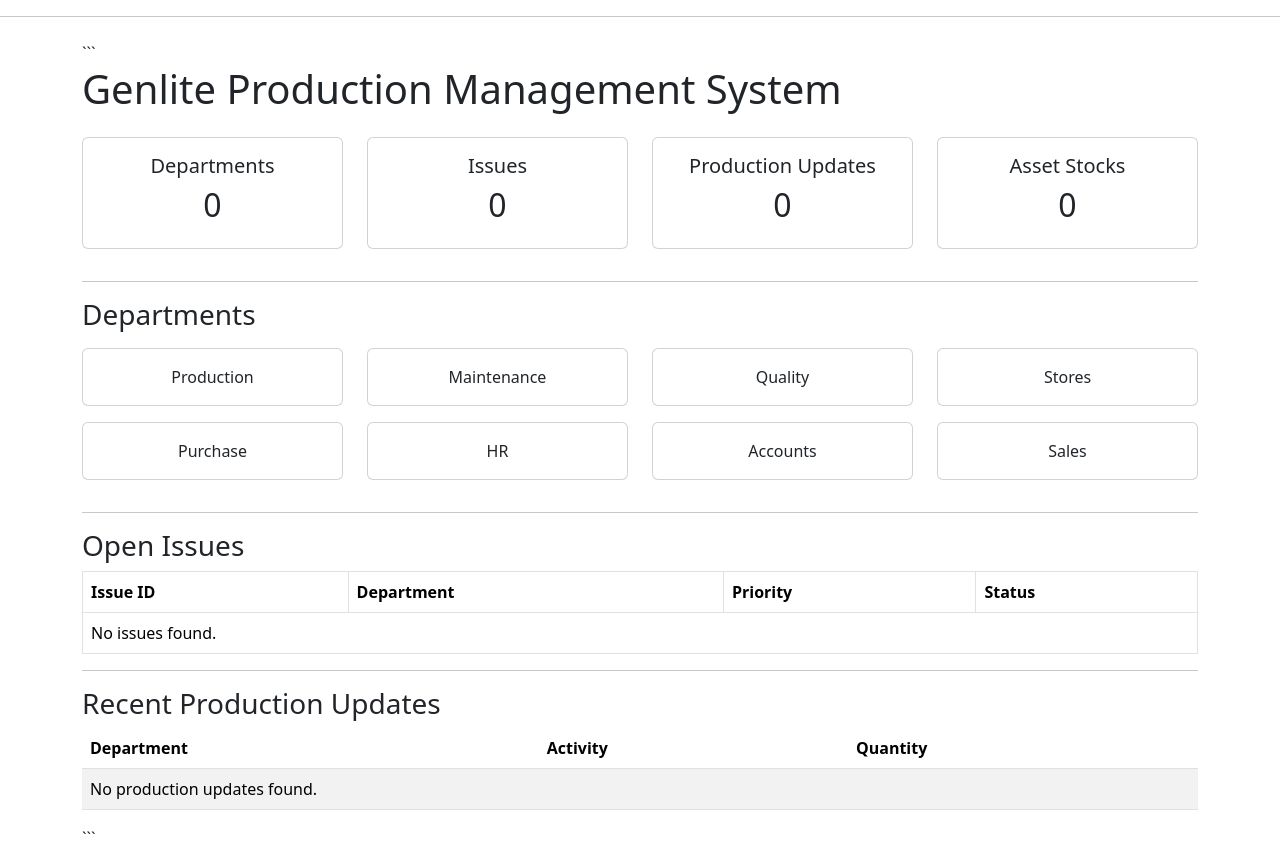
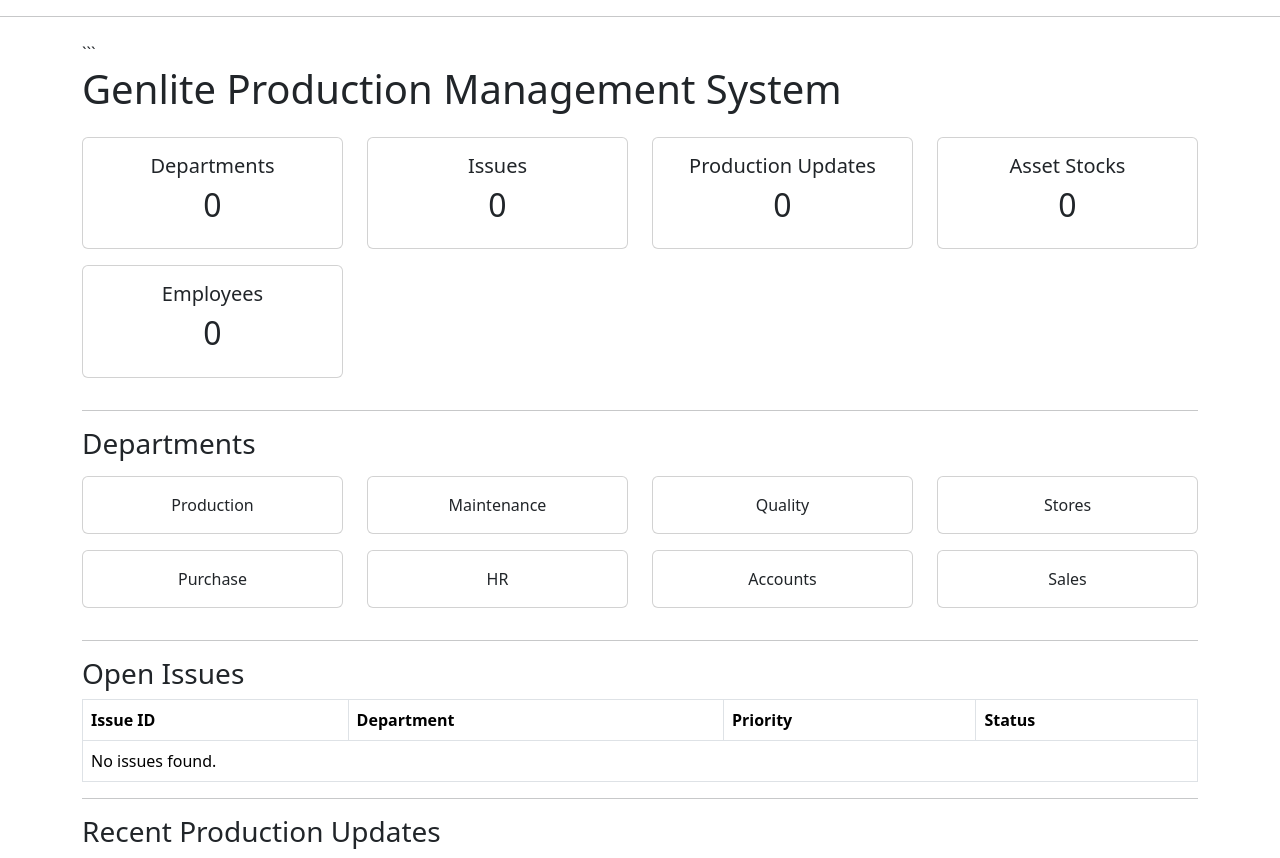
Before and after one commit to dineshmail/gpms-genlite, a Django app: page / in a window 1280 px wide. Shown: the part 24-882 px from the top of the page. Before the commit the page ends 858 px from the top, so only its background shows below. Run offline with Django 5.2, Linux system fonts and the light colour scheme; data that the repository does not hold is empty.

Commit message:
GPMS-C1 Employee dashboard integration completed

```diff
--- a/dashboard/templates/dashboard/home.html
+++ b/dashboard/templates/dashboard/home.html
@@ -55,7 +55,14 @@
             </div>
         </div>
     </div>
-
+<div class="col-md-3">
+    <div class="card text-center mb-3">
+        <div class="card-body">
+            <h5>Employees</h5>
+            <h2>{{ employee_count }}</h2>
+        </div>
+    </div>
+</div>
 </div>
 
 <hr>
--- a/dashboard/views.py
+++ b/dashboard/views.py
@@ -1,5 +1,6 @@
 from django.shortcuts import render
 from django.contrib.auth.decorators import login_required
+from .models import Employee
 
 from production.models import (
     Department,
@@ -20,14 +21,23 @@ def home(request):
 
     recent_updates = ProductionUpdate.objects.order_by("-created_at")[:10]
 
+    department_count = 0
+    issue_count = 0
+    production_count = 0
+    asset_count = 0
+
+    employee_count = Employee.objects.count()
+
     context = {
-        "department_count": Department.objects.count(),
-        "issue_count": Issue.objects.count(),
-        "production_count": ProductionUpdate.objects.count(),
-        "asset_count": AssetStock.objects.count(),
+    "department_count": Department.objects.count(),
+    "issue_count": Issue.objects.count(),
+    "production_count": ProductionUpdate.objects.count(),
+    "asset_count": AssetStock.objects.count(),
 
-        "open_issues": open_issues,
-        "recent_updates": recent_updates,
-    }
+    "employee_count": employee_count,
+
+    "open_issues": open_issues,
+    "recent_updates": recent_updates,
+}
 
     return render(request, "dashboard/home.html", context)
```
